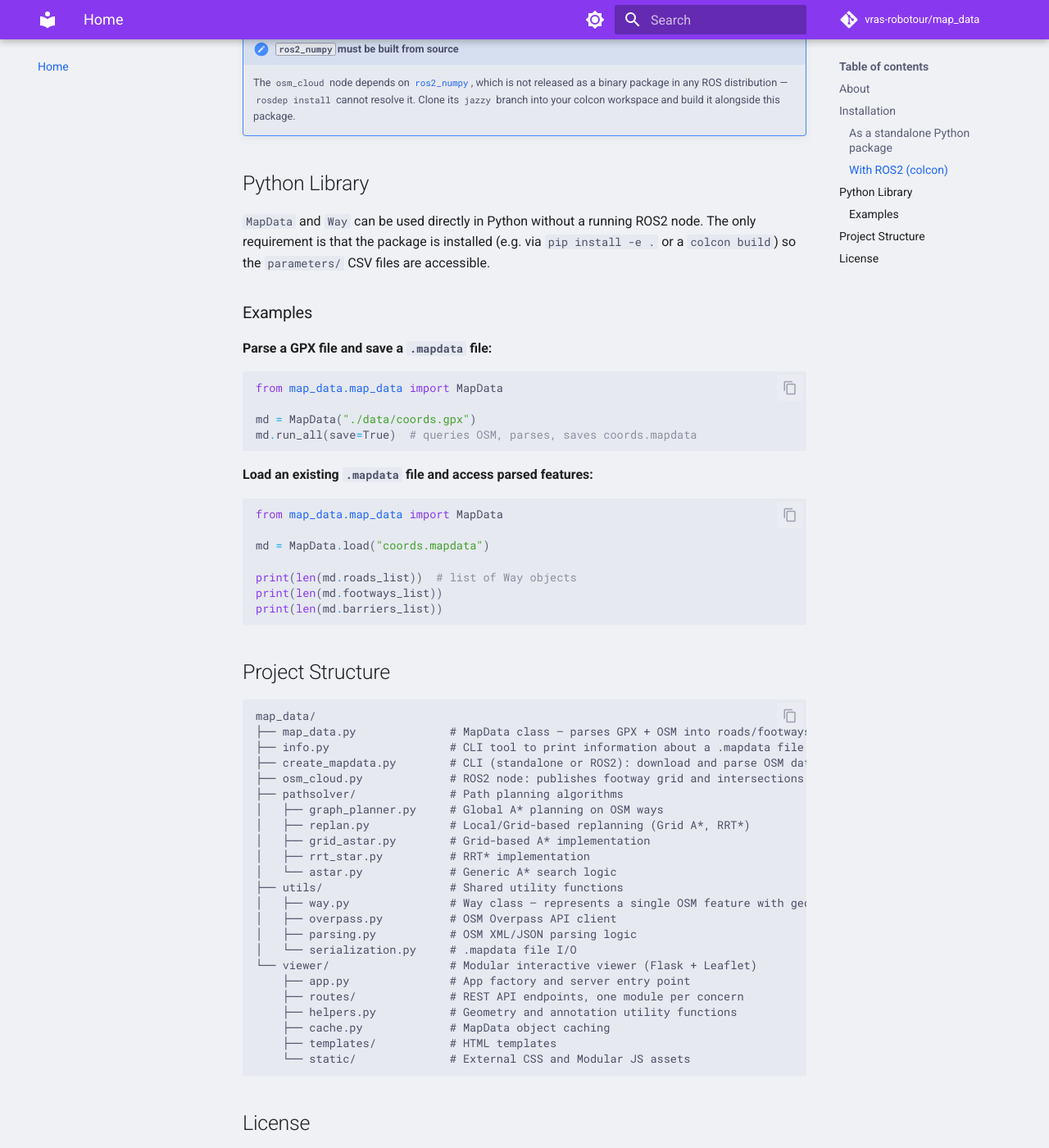
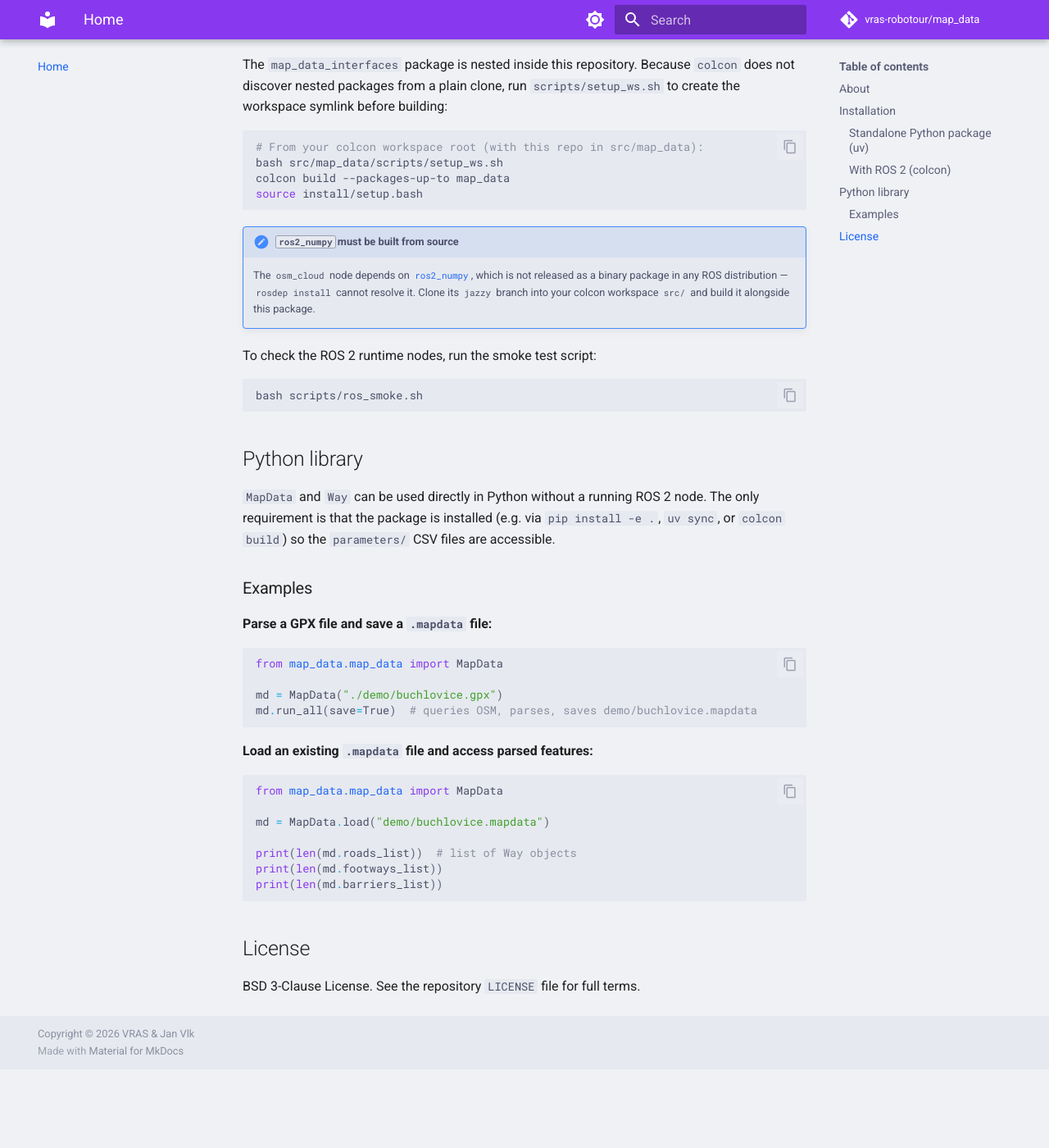
Before and after one commit to vras-robotour/map_data, an MkDocs documentation site: the page built from docs/index.md, in a window 1280 px wide and 1400 px high, scrolled down 1158 px. Shown: the whole window at 82% size. Built offline with MkDocs 1.6.1 and Material for MkDocs 9.7.7, drawn with Linux system fonts in a browser that asks for light colours; comment, search, counter and statistics services are not loaded; after the commit the page ends 2462 px from its top, so only the background shows below that; some of the changed text lies outside the part shown.

Commit message:
docs: update index with workspace setup and drop project tree

````diff
--- a/docs/index.md
+++ b/docs/index.md
@@ -1,12 +1,10 @@
 # Overview
 
-ROS2 tools to work with OSM data and perform path planning.
+ROS 2 tools to work with OSM data and perform path planning.
 
 ## About
 
-This package parses a `.gpx` file with GPS waypoints into a Python class, queries
-[OpenStreetMap](https://www.openstreetmap.org) for map features within the area, and
-serializes the result as a `.mapdata` file.
+This package parses a `.gpx` file with GPS waypoints into a Python class, queries [OpenStreetMap](https://www.openstreetmap.org) for map features within the area, and serializes the result as a `.mapdata` file.
 
 Parsed features are classified into three categories:
 
@@ -14,47 +12,59 @@
 - **footways** — paths intended for pedestrians
 - **roads** — areas intended for vehicles
 
-Additional tools let you visualize the data, annotate it interactively, perform path planning, and publish a
-cost-aware footway point cloud for use in autonomous navigation.
+Additional tools let you visualize the data, annotate it interactively, perform path planning, and publish a cost-aware footway point cloud for autonomous navigation.
 
-The `MapData` class, the path planning modules, the `create_mapdata` CLI, and the interactive viewer work
-**standalone** — no ROS2 installation is required for data parsing, annotation, or planning. ROS2 is only
-needed for the `osm_cloud` publisher.
+The `MapData` class, the path planning modules, the `create_mapdata` CLI, and the interactive viewer work **standalone** without ROS 2 for data parsing, annotation, and planning. ROS 2 is required for `osm_cloud`, `route_planner`, and the viewer's live Tracker mode.
 
-The package targets **ROS2 Jazzy** or later on Ubuntu 24.04, and Python 3.12+ for standalone use.
+The package targets **ROS 2 Jazzy** or later on Ubuntu 24.04, and Python >= 3.12 for standalone use.
 
-Sample `.gpx` files are provided in `./data/`.
+Sample `.gpx` files are provided in `./demo/`.
 
 ## Installation
 
-### As a standalone Python package
+### Standalone Python package (uv)
 
 ```bash
 git clone https://github.com/vras-robotour/map_data.git
 cd map_data
+uv sync
+uv run python -m pytest
+```
+
+Alternatively, install as an editable package with pip:
+
+```bash
 pip install -e .
 ```
 
-### With ROS2 (colcon)
+### With ROS 2 (colcon)
+
+The `map_data_interfaces` package is nested inside this repository. Because `colcon` does not discover nested packages from a plain clone, run `scripts/setup_ws.sh` to create the workspace symlink before building:
 
 ```bash
-git clone https://github.com/vras-robotour/map_data.git
-cd map_data
-colcon build --packages-select map_data
+# From your colcon workspace root (with this repo in src/map_data):
+bash src/map_data/scripts/setup_ws.sh
+colcon build --packages-up-to map_data
 source install/setup.bash
 ```
 
 !!! note "`ros2_numpy` must be built from source"
     The `osm_cloud` node depends on [`ros2_numpy`](https://github.com/Box-Robotics/ros2_numpy),
     which is not released as a binary package in any ROS distribution — `rosdep install`
-    cannot resolve it. Clone its `jazzy` branch into your colcon workspace and build it
+    cannot resolve it. Clone its `jazzy` branch into your colcon workspace `src/` and build it
     alongside this package.
 
-## Python Library
+To check the ROS 2 runtime nodes, run the smoke test script:
 
-`MapData` and `Way` can be used directly in Python without a running ROS2 node.
-The only requirement is that the package is installed (e.g. via `pip install -e .`
-or a `colcon build`) so the `parameters/` CSV files are accessible.
+```bash
+bash scripts/ros_smoke.sh
+```
+
+## Python library
+
+`MapData` and `Way` can be used directly in Python without a running ROS 2 node.
+The only requirement is that the package is installed (e.g. via `pip install -e .`,
+`uv sync`, or `colcon build`) so the `parameters/` CSV files are accessible.
 
 ### Examples
 
@@ -63,8 +73,8 @@
 ```python
 from map_data.map_data import MapData
 
-md = MapData("./data/coords.gpx")
-md.run_all(save=True)  # queries OSM, parses, saves coords.mapdata
+md = MapData("./demo/buchlovice.gpx")
+md.run_all(save=True)  # queries OSM, parses, saves demo/buchlovice.mapdata
 ```
 
 **Load an existing `.mapdata` file and access parsed features:**
@@ -72,39 +82,13 @@
 ```python
 from map_data.map_data import MapData
 
-md = MapData.load("coords.mapdata")
+md = MapData.load("demo/buchlovice.mapdata")
 
 print(len(md.roads_list))  # list of Way objects
 print(len(md.footways_list))
 print(len(md.barriers_list))
 ```
 
-## Project Structure
+## License
 
-```text
-map_data/
-├── map_data.py              # MapData class — parses GPX + OSM into roads/footways/barriers
-├── info.py                  # CLI tool to print information about a .mapdata file
-├── create_mapdata.py        # CLI (standalone or ROS2): download and parse OSM data
-├── osm_cloud.py             # ROS2 node: publishes footway grid and intersections
-├── pathsolver/              # Path planning algorithms
-│   ├── graph_planner.py     # Global A* planning on OSM ways
-│   ├── replan.py            # Local/Grid-based replanning (Grid A*, RRT*)
-│   ├── grid_astar.py        # Grid-based A* implementation
-│   ├── rrt_star.py          # RRT* implementation
-│   └── astar.py             # Generic A* search logic
-├── utils/                   # Shared utility functions
-│   ├── way.py               # Way class — represents a single OSM feature with geometry
-│   ├── overpass.py          # OSM Overpass API client
-│   ├── parsing.py           # OSM XML/JSON parsing logic
-│   └── serialization.py     # .mapdata file I/O
-└── viewer/                  # Modular interactive viewer (Flask + Leaflet)
-    ├── app.py               # App factory and server entry point
-    ├── routes/              # REST API endpoints, one module per concern
-    ├── helpers.py           # Geometry and annotation utility functions
-    ├── cache.py             # MapData object caching
-    ├── templates/           # HTML templates
-    └── static/              # External CSS and Modular JS assets
-```
-
-## License
+BSD 3-Clause License. See the repository `LICENSE` file for full terms.
````
